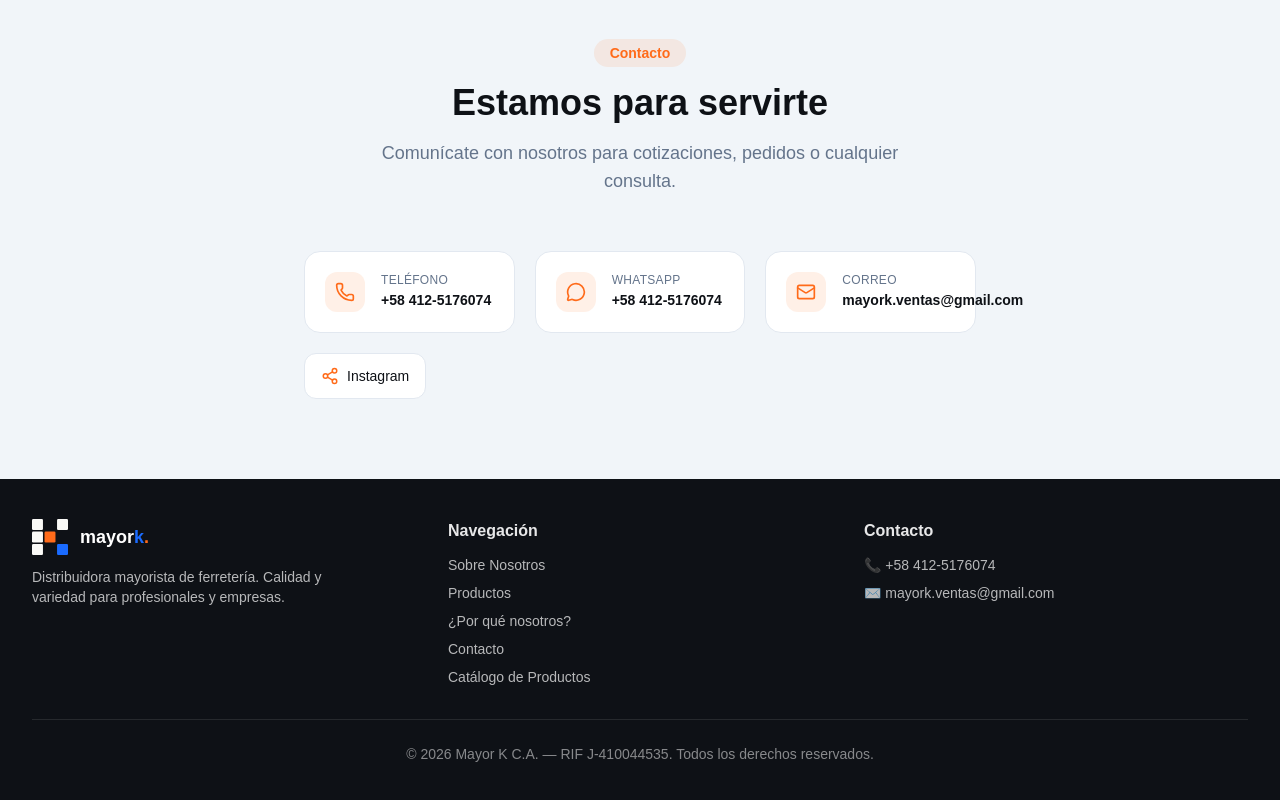
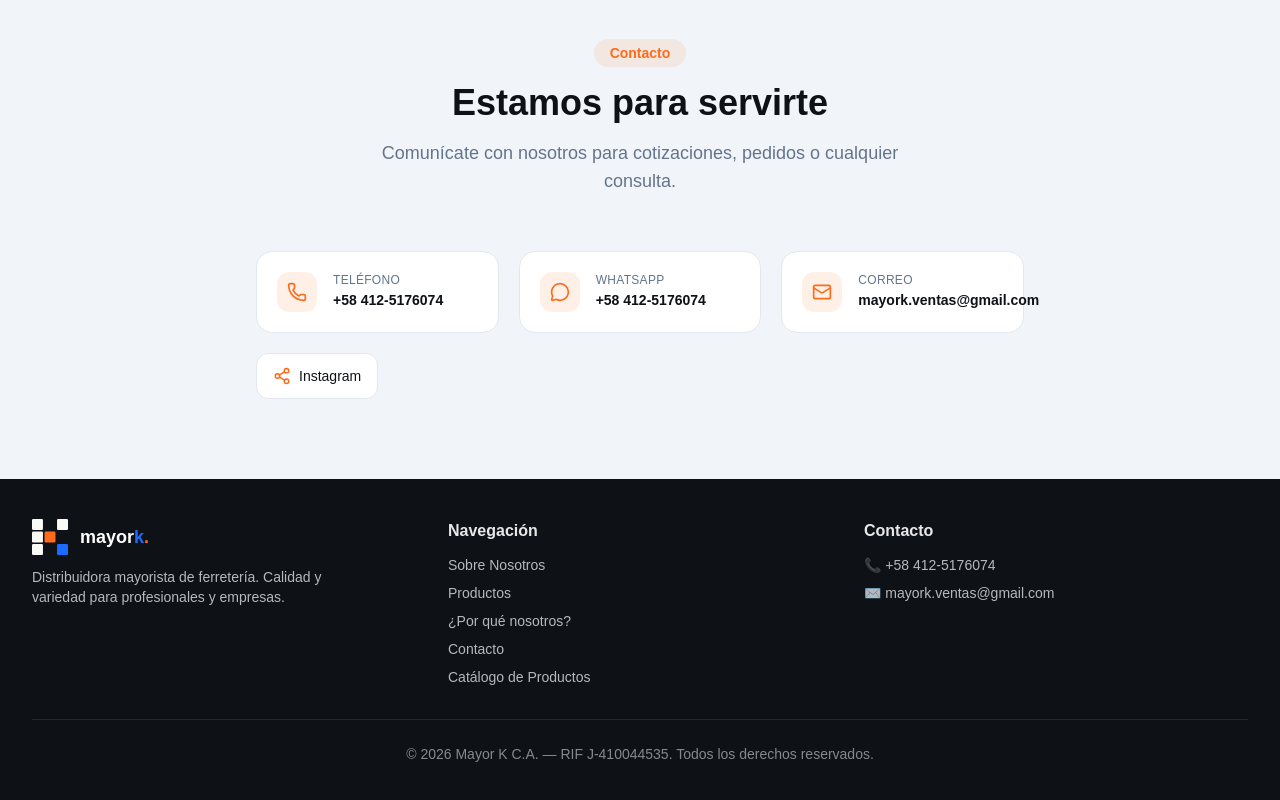
Before and after one commit to maryontiveros/mayor-k-landing, a Next.js app: page / in a window 1280 px wide. Shown: the part 2940-3740 px from the top of the page. Built offline with nearby package versions, Linux system fonts and the light colour scheme; no server answers.

Commit message:
Ampliar tarjetas de contacto para evitar saltos de línea en teléfono y correo
Co-Authored-By: Claude Sonnet 4.6 <noreply@anthropic.com>

```diff
--- a/src/components/sections/ContactSection.tsx
+++ b/src/components/sections/ContactSection.tsx
@@ -37,7 +37,7 @@ export function ContactSection() {
           </p>
         </div>
 
-        <div className="max-w-2xl mx-auto">
+        <div className="max-w-3xl mx-auto">
           <div className="grid grid-cols-1 sm:grid-cols-3 gap-5">
             {contactItems.map((item) => (
               <a key={item.label} href={item.href!} target="_blank" rel="noopener noreferrer">
@@ -49,7 +49,7 @@ export function ContactSection() {
                     <p className="text-xs font-medium text-[var(--muted-foreground)] uppercase tracking-wide mb-0.5">
                       {item.label}
                     </p>
-                    <p className="text-sm font-semibold text-[var(--foreground)]">{item.value}</p>
+                    <p className="text-sm font-semibold text-[var(--foreground)] whitespace-nowrap">{item.value}</p>
                   </div>
                 </div>
               </a>
```
